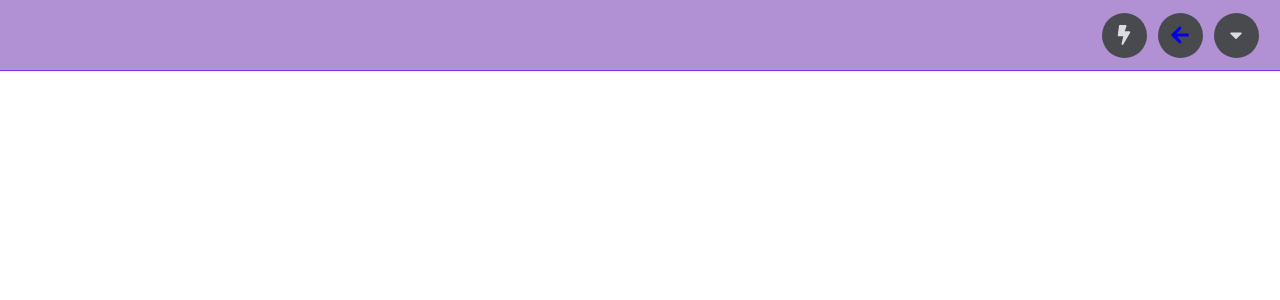
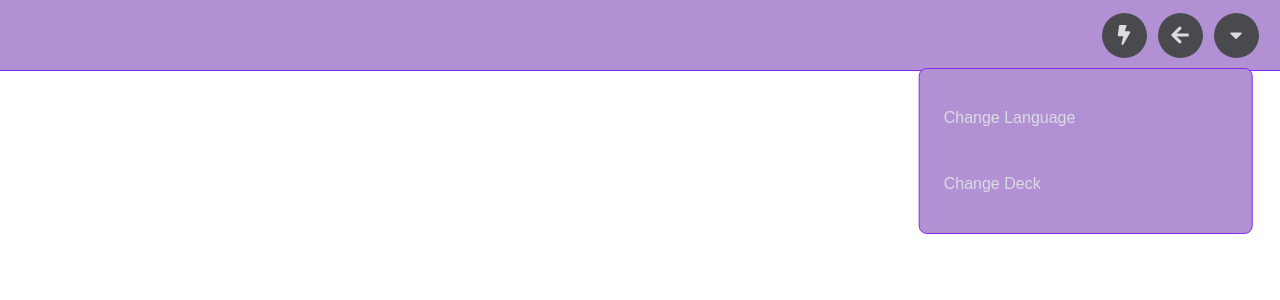
Before and after one commit to joser1996/lango-client-deploy, a React (Create React App) app: page / in a window 1280 px wide. Both pictures are taken after a click on the link 1236 px from the left and 35 px from the top of the page. Shown: the top 300 px of the page. Built offline with nearby package versions, Linux system fonts and the light colour scheme; no server answers.

Commit message:
Added drop down menu

```diff
--- a/package.json
+++ b/package.json
@@ -11,6 +11,7 @@
     "react-dom": "^17.0.2",
     "react-router-dom": "^5.2.0",
     "react-scripts": "4.0.3",
+    "react-transition-group": "^4.4.2",
     "web-vitals": "^1.1.2"
   },
   "scripts": {
--- a/src/components/DropDownMenu.js
+++ b/src/components/DropDownMenu.js
@@ -1,9 +1,30 @@
-import React from 'react'
+import React, { useState } from 'react'
+import { CSSTransition } from "react-transition-group";
 
 export default function DropDownMenu() {
+    const [activeMenu, setactiveMenu] = useState('main');
+
+    function DropDownItem(props) {
+        return(
+            <a href="#" className="menu-item" >
+                {props.children}
+            </a>
+        );
+    }
+
     return (
-        <div>
-
+        <div className="dropdown">
+            <CSSTransition
+                in={activeMenu === "main"}
+                unmountOnExit
+                timeout={500}
+                classNames="menu-primary"
+            >
+                <div className="menu">
+                    <DropDownItem>Change Language</DropDownItem>
+                    <DropDownItem>Change Deck</DropDownItem>
+                </div>
+            </CSSTransition>
         </div>
     )
 }
--- a/src/components/NavItem.js
+++ b/src/components/NavItem.js
@@ -1,11 +1,15 @@
-import React from 'react'
+import React, { useState } from 'react'
 
 export default function NavItem(props) {
+    const [open, setOpen] = useState(false);
+
     return (
         <li className="nav-item">
-            <a href="#" className="icon-button" title={props.desc}>
+            <a href="#" className="icon-button" title={props.desc} onClick={() => setOpen(!open)}>
                 {props.icon}
             </a>
+
+            {open && props.children}
         </li>
     )
 }
--- a/src/index.css
+++ b/src/index.css
@@ -6,6 +6,17 @@
     --border-radius: 8px;
     --speed: 500ms;
     --text-color: #dadce1
+}
+
+ul {
+    list-style: none;
+    margin: 0;
+    padding: 0;
+}
+
+a {
+    color: var(--text-color);
+    text-decoration: none;
 }
 
 /* navigation bar */
@@ -55,3 +66,49 @@
     width: 20px;
     height: 20px;
 }
+
+/* Dropdown menu */
+.dropdown {
+    position: absolute;
+    top: 68px;
+    width: 300px;
+    transform: translateX(-45%);
+    background-color: var(--bg);
+    border: var(--border);
+    border-radius: var(--border-radius);
+    padding: 1rem;
+    overflow: hidden;
+
+}
+
+.menu {
+    width: 100%;
+}
+
+.menu-item {
+    height: 50px;
+    display: flex;
+    align-items: center;
+    border-radius: var(--border-radius);
+    transition: background var(--speed);
+    padding: 0.5rem;
+}
+
+.menu-item .icon-button {
+    margin-right: 0.5rem;
+}
+
+.menu-item .icon-button:hover {
+    filter: none;
+}
+
+.menu-item:hover {
+    background-color: #525357;
+}
+
+.icon-right {
+    margin-left: auto;
+    fill: var(--text-color);
+    height: 10px;
+    width: 10px;
+}
```
Also changed, not shown: 1 other file (tests, documents, lock files or other folders).
